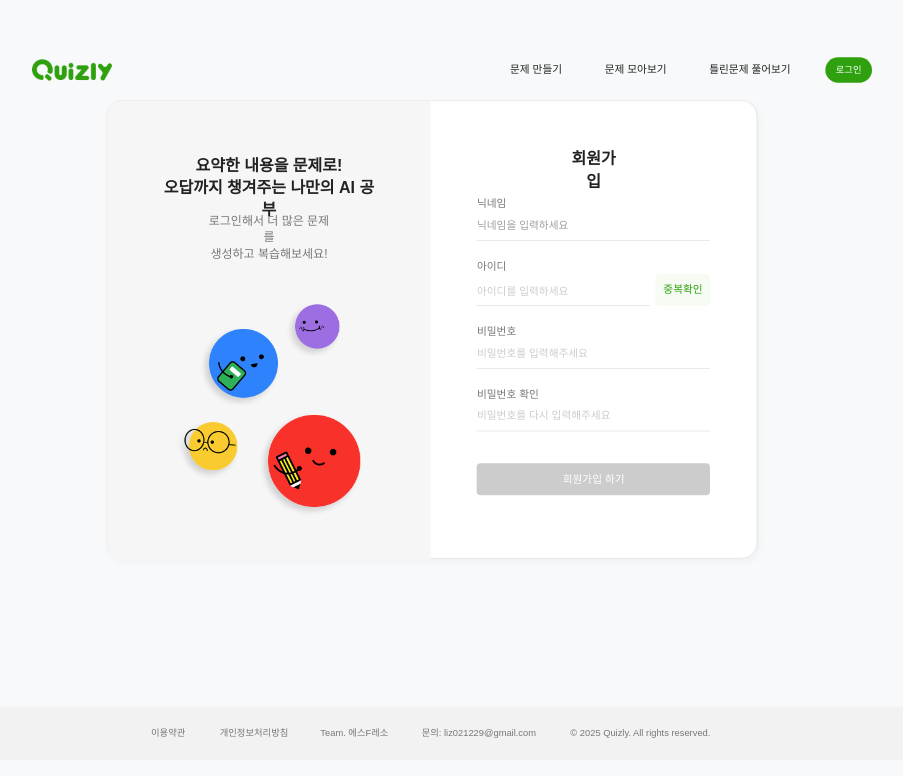
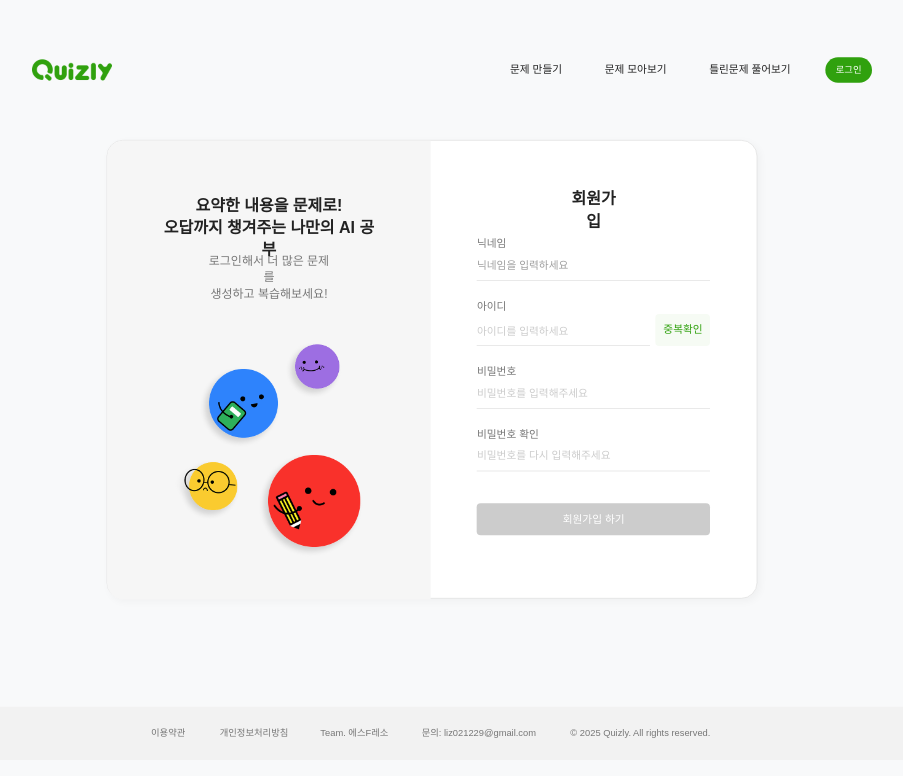
Before and after one commit to Team-Poten/frontend, a React (Create React App) app: page /signup in a window 1280 px wide. Shown: the top 776 px of the page, without its empty margins (208-1111 px from the left). Built offline with nearby package versions, Linux system fonts and the light colour scheme; a web font is replaced by a local one.

Commit message:
refactor:(#53):회원가입 모달 위치 수정

```diff
--- a/src/components/SignUpPage.tsx
+++ b/src/components/SignUpPage.tsx
@@ -9,8 +9,8 @@ const Container = styled.div`
   background-color: #f8f9fa;
   display: flex;
   justify-content: center;
-  align-items: center;
-  padding: 0 20px;
+  align-items: flex-start;
+  padding: 60px 20px 20px 20px;
 `;
 
 const SignUpCard = styled.div`
```
